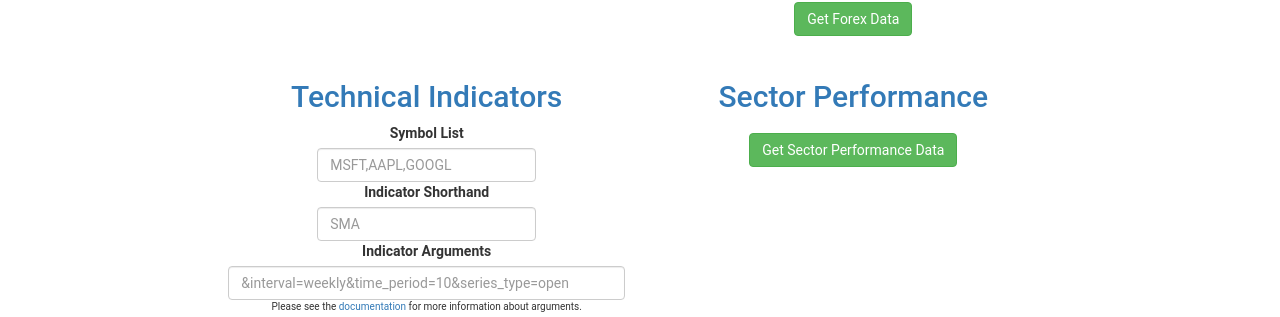
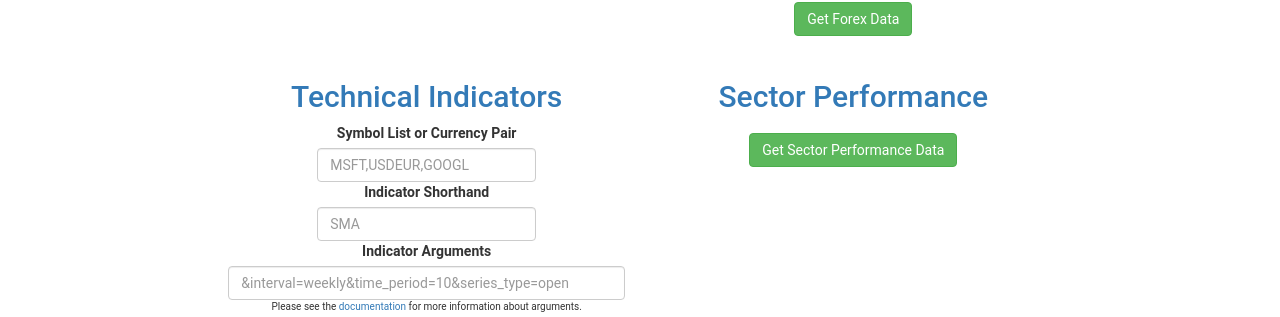
Before and after one commit to PatrickAlphaC/tableau_wdc, a Jekyll site: the page tableau_wdc.html, which Jekyll copies as it is, in a window 1280 px wide. Shown: the part 453-770 px from the top of the page. Built offline with Jekyll 4.4.1, drawn with Linux system fonts in a browser that asks for light colours.

Commit message:
completed tech-indicators functionality

```diff
--- a/tableau_wdc.html
+++ b/tableau_wdc.html
@@ -155,11 +155,11 @@
                 </h2>
                 <form>
                     <div class="form-inline">
-                        <label for="symbol-list-indicators" class="text-center">Symbol List</label>
+                        <label for="symbol-list-indicators" class="text-center">Symbol List or Currency Pair</label>
                     </div>
                     <div class="form-inline">
                         <input type="text" class="form-control" id="symbol-list-indicators"
-                            placeholder="MSFT,AAPL,GOOGL">
+                            placeholder="MSFT,USDEUR,GOOGL">
                     </div>
                     <div class="form-inline">
                         <label for="technical-indicator" class="text-center">Indicator Shorthand</label>
--- a/tableau_wdc.js
+++ b/tableau_wdc.js
@@ -101,8 +101,9 @@
                         alias: query_data.function_key + " for " + symbol_list[symbol],
                         columns: indicator_columns,
                     })
-                    break;
                 }
+                break;
+
         }
         // Forex just replace symbol with currency pair in format USD-BTZ & removevolume
         // Tech indicator just use symbol, indicator, and datetimestamp
@@ -337,14 +338,13 @@
             return table_data;
             break;
         case "technical-indicator":
-            var function_key = query_data.function_key;
             for (data_metadata in resp) {
                 if (index == 1) {
                     for (timeseries in resp[data_metadata]) {
                         table_data.push({
                             "symbol": tableinfo.id.split("_")[0],
                             "timestamp": timeseries,
-                            function_key: resp[data_metadata][timeseries][function_key],
+                            [query_data.function_key]: resp[data_metadata][timeseries][query_data.function_key],
                             "arguments": query_data.indicator_arguments,
                         });
                     }
```
